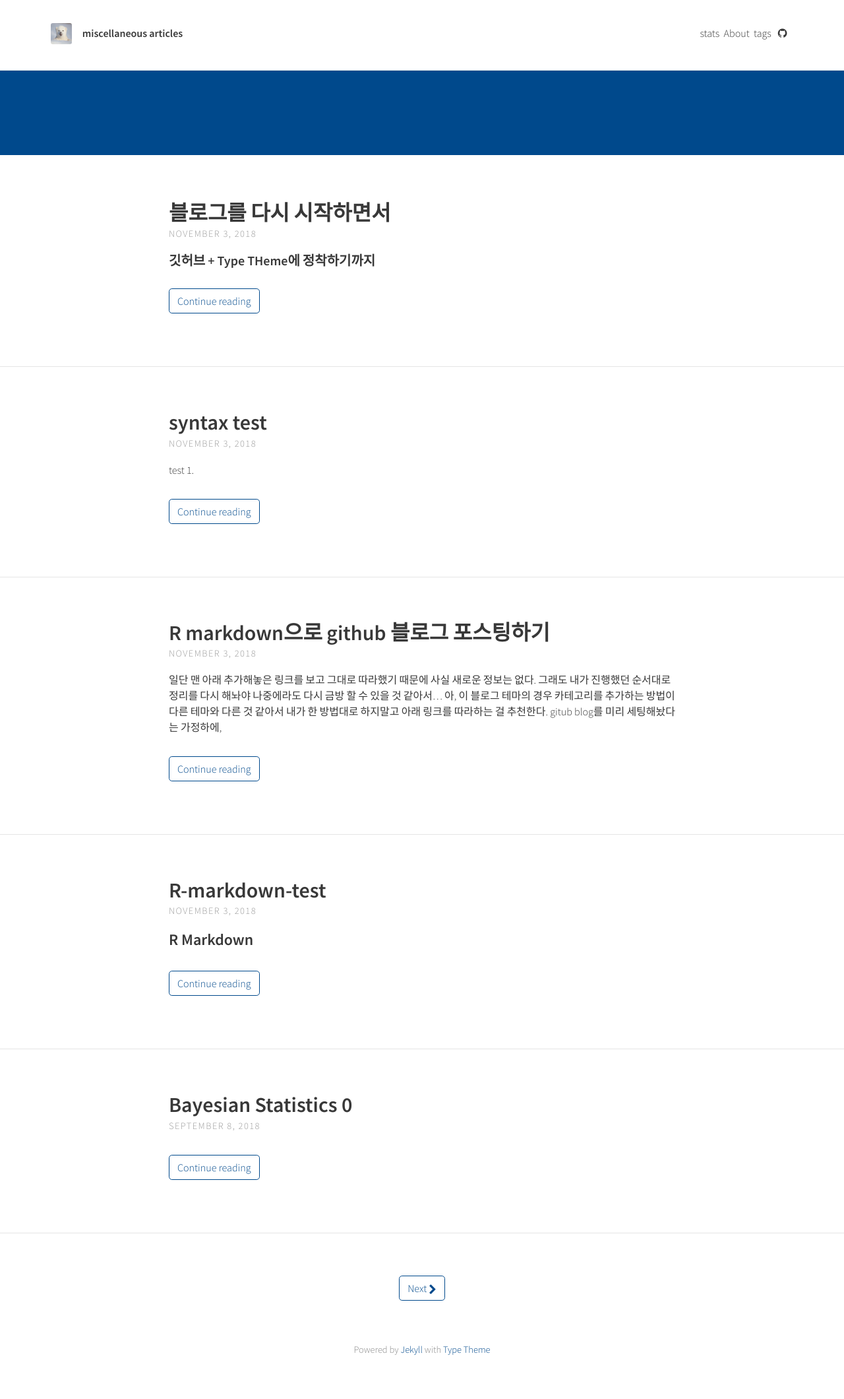
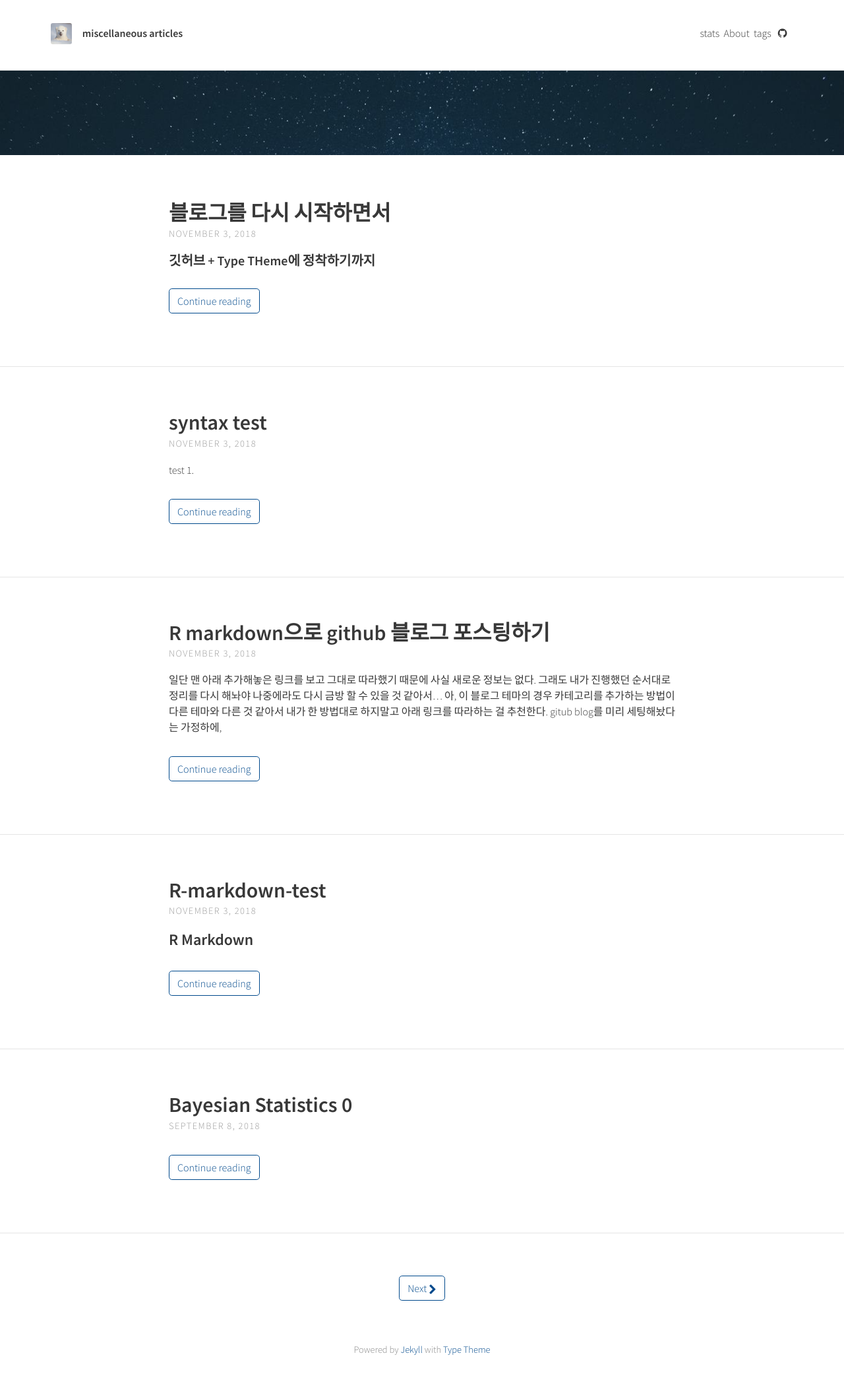
Before and after one commit to DasomKang/dasomkang.github.io, a Jekyll site: the page built from index.html, in a window 1280 px wide. Shown: the whole page at 66% size. Built offline with Jekyll 4.4.1, drawn with Linux system fonts in a browser that asks for light colours; the list of posts is cut into pages by our own code.

Commit message:
update cover image

```diff
--- a/_config.yml
+++ b/_config.yml
@@ -13,7 +13,7 @@ theme_settings:
 
   # Header and footer text
   header_text: >
-  header_text_feature_image:
+  header_text_feature_image: assets/img/cover4.jpg
   footer_text: >
    Powered by <a href="https://jekyllrb.com/">Jekyll</a> with <a href="https://github.com/rohanchandra/type-theme">Type Theme</a>
 
```
